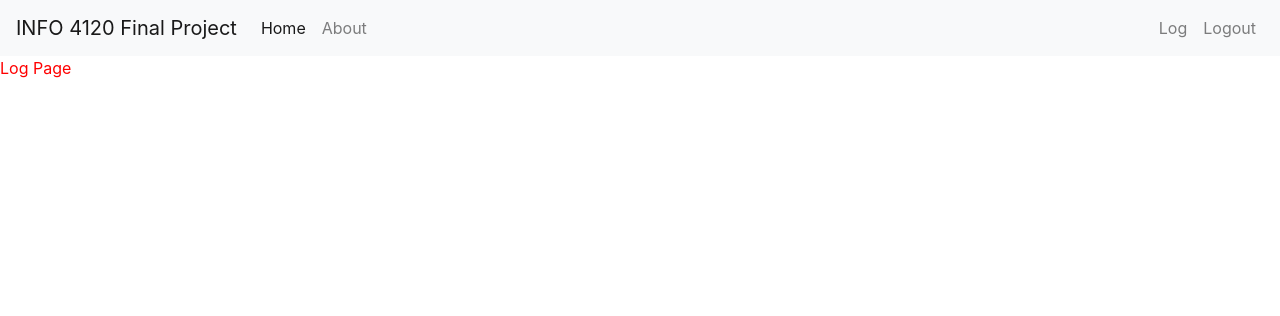
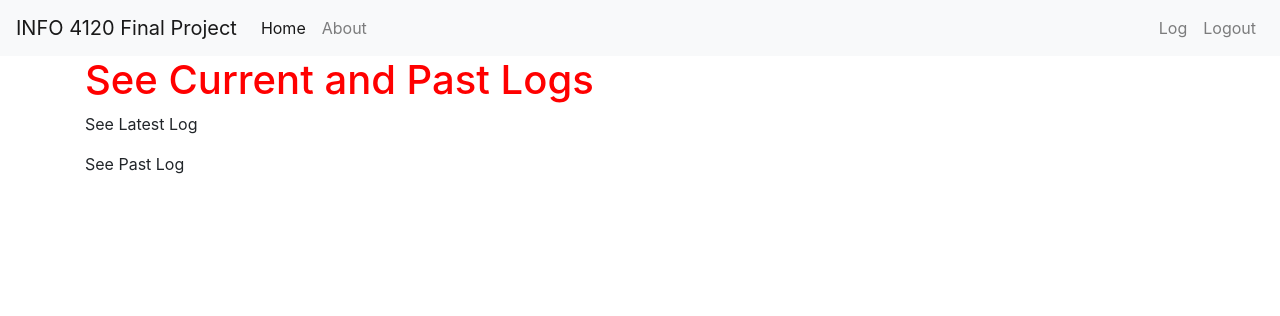
Before and after one commit to tt0507/Info4120_FP_flask, a Flask app: page /log in a window 1280 px wide. Shown: the top 316 px of the page. Run offline with Flask 2, Linux system fonts and the light colour scheme; a user stored in the database is signed in; some libraries are stand-ins or nearby versions.

Commit message:
update html

```diff
--- a/app/templates/about.html
+++ b/app/templates/about.html
@@ -5,5 +5,8 @@
 {% endblock %}
 
 {% block content %}
-  <p>About</p>
+<div class="content-section container">
+  <h1>About this project</h1>
+</div>
+
 {% endblock %}
--- a/app/templates/log.html
+++ b/app/templates/log.html
@@ -5,5 +5,12 @@
 {% endblock %}
 
 {% block content %}
-  <p class = "title">Log Page</p>
+<div class="content-section container">
+  <h1 class = "title">See Current and Past Logs</h1>
+
+  <p>See Latest Log</p>
+<!--  show latest log-->
+  <p>See Past Log</p>
+<!--  show list of past log-->
+</div>
 {% endblock %}
```
